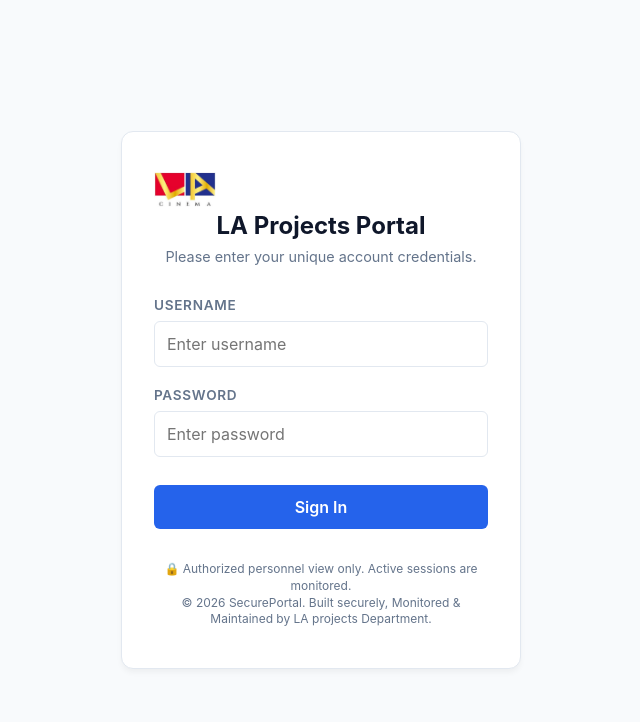
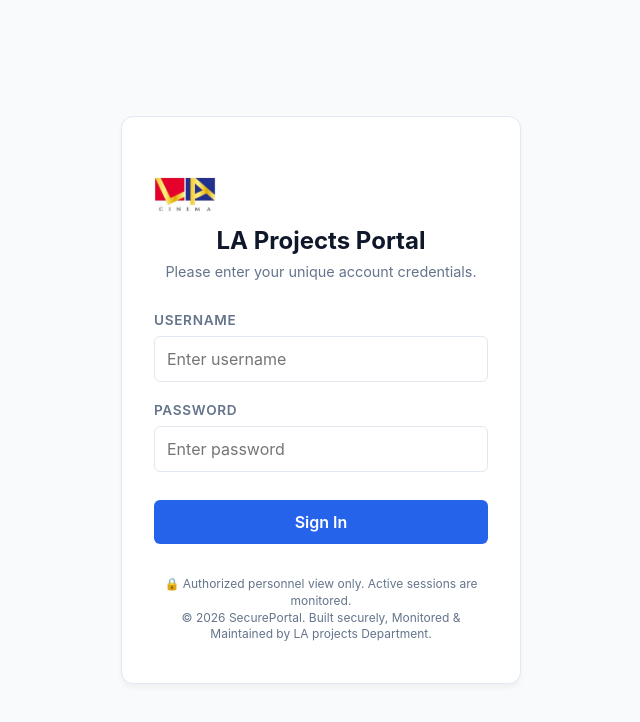
Before and after one commit to la-digital4/Purchase, a plain HTML site: page public/index.html in a window 1280 px wide. Shown: the whole page, without its empty margins (319-959 px from the left). Drawn offline with Linux system fonts and the light colour scheme.

Commit message:
Fix logo image source case sensitivity

```diff
--- a/public/index.html
+++ b/public/index.html
@@ -175,7 +175,7 @@
 <body>
 
 <div class="login-container">
-  <img src="/Logo.png" alt="Company Logo" style="height: 35px; width: auto; object-fit: contain;">
+  <img src="/logo.png" alt="Company Logo" style="height: 35px; width: auto; object-fit: contain; margin-top: 20px; margin-bottom: 10px;">
   <div class="brand-title">LA Projects Portal</div>
   <div class="brand-subtitle">Please enter your unique account credentials.</div>
 
```
